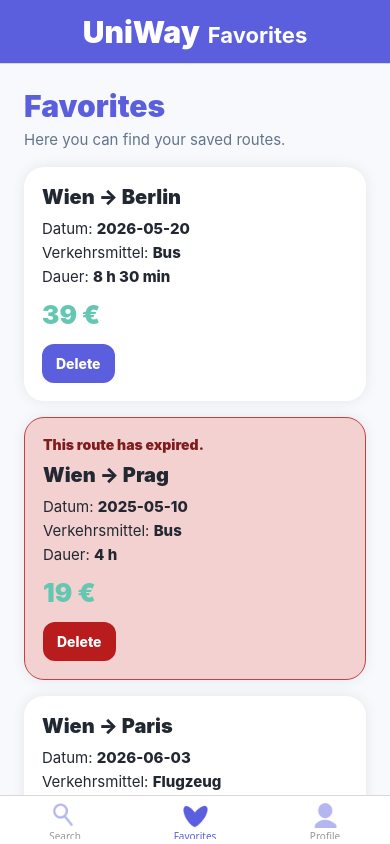
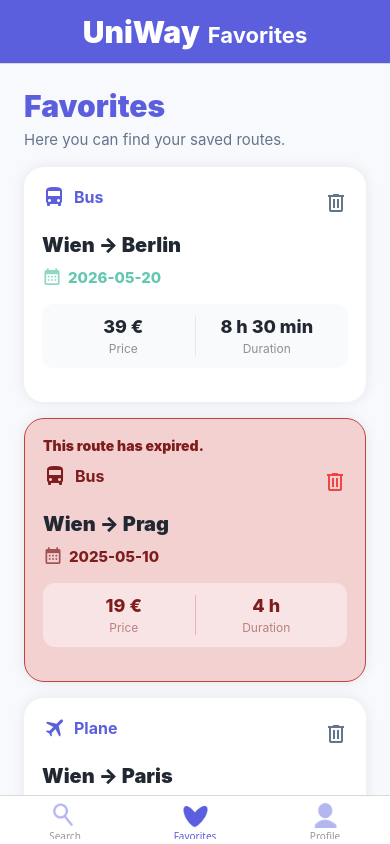
Before and after one commit to dariatu05/uniway, a React Native app: screen /Favorites in a window 390 px wide. Built offline with nearby package versions, Linux system fonts and the light colour scheme; what react-native-calendars would draw is missing.

Commit message:
Style for favorites changed

```diff
--- a/components/favorites/FavoriteRouteCard.js
+++ b/components/favorites/FavoriteRouteCard.js
@@ -1,11 +1,20 @@
+import { MaterialCommunityIcons } from "@expo/vector-icons";
 import { StyleSheet, Text, TouchableOpacity, View } from "react-native";
 import { isRouteExpired } from "../../data/expiredRoutes";
 import { COLORS } from "../../styles/colors";
+
 const transportLabels = {
-  car: "Auto",
-  train: "Zug",
+  car: "Car",
+  train: "Train",
   bus: "Bus",
-  plane: "Flugzeug",
+  plane: "Plane",
+};
+
+const TRANSPORT_ICONS = {
+  bus: 'bus',
+  train: 'train',
+  plane: 'airplane',
+  car: 'car',
 };
 
 function formatDuration(minutes) {
@@ -20,8 +29,13 @@ function formatDuration(minutes) {
   return `${hours} h ${mins} min`;
 }
 
+
+
 export default function FavoriteRouteCard({ route, onDelete }) {
   const expired = isRouteExpired(route);
+
+  const transportType = route.mainTransport?.toLowerCase();
+  const iconName = TRANSPORT_ICONS[transportType] || "map-marker";
 
   return (
     <View style={[styles.card, expired && styles.expiredCard]}>
@@ -29,39 +43,109 @@ export default function FavoriteRouteCard({ route, onDelete }) {
         <Text style={styles.expiredText}>This route has expired.</Text>
       ) : null}
 
+      <View style={styles.topRow}>
+        <View style={styles.transportWrap}>
+          <MaterialCommunityIcons name={iconName} size={24} color={expired ? "#7f1d1d" : COLORS.primary} />
+          <Text style={[styles.transportText, expired && styles.textMuted]}>
+            {transportLabels[route.mainTransport] || route.mainTransport}
+          </Text>
+        </View>
+
+        <TouchableOpacity onPress={() => onDelete(route.id)} hitSlop={{ top: 10, bottom: 10, left: 10, right: 10 }}>
+          <MaterialCommunityIcons name="trash-can-outline" size={24} color={expired ? "#ef4444" : "#64748b"} />
+        </TouchableOpacity>
+      </View>
+
+
       <Text style={styles.title}>
         {route.from} → {route.to}
       </Text>
 
-      <Text style={styles.info}>
-        Datum: <Text style={styles.bold}>{route.date}</Text>
-      </Text>
+      <View style={styles.dateRow}>
+        <MaterialCommunityIcons
+          name="calendar-month"
+          size={20}
+          color={expired ? "#7f1d1d" : COLORS.secondary}
+          style={styles.calendarIcon}
+        />
+        <Text style={[styles.info, styles.bold, expired ? styles.textMuted : { color: COLORS.secondary }, { marginBottom: 0 }]}>
+          {route.date}
+        </Text>
+      </View>
 
-      <Text style={styles.info}>
-        Verkehrsmittel:{" "}
-        <Text style={styles.bold}>
-          {transportLabels[route.mainTransport] || route.mainTransport}
-        </Text>
-      </Text>
+      <View style={[styles.statsRow, expired && styles.statsRowExpired]}>
+        <View style={styles.statItem}>
+          <Text style={[styles.statValue, expired && styles.textMuted]}>
+            {route.price} €
+          </Text>
+          <Text style={[styles.statLabel, expired && styles.textMuted]}>Price</Text>
+        </View>
 
-      <Text style={styles.info}>
-        Dauer:{" "}
-        <Text style={styles.bold}>{formatDuration(route.durationMinutes)}</Text>
-      </Text>
+        <View style={[styles.divider, expired && styles.dividerExpired]} />
 
-      <Text style={styles.price}>{route.price} €</Text>
+        <View style={styles.statItem}>
+          <Text style={[styles.statValue, expired && styles.textMuted]}>
+            {formatDuration(route.durationMinutes)}
+          </Text>
+          <Text style={[styles.statLabel, expired && styles.textMuted]}>Duration</Text>
+        </View>
+      </View>
 
-      <TouchableOpacity
-        style={[styles.button, expired && styles.deleteButton]}
-        onPress={() => onDelete(route.id)}
-      >
-        <Text style={styles.buttonText}>Delete</Text>
-      </TouchableOpacity>
     </View>
   );
 }
 
 const styles = StyleSheet.create({
+   dateRow: {
+    flexDirection: "row",
+    alignItems: "center",
+    marginBottom: 16,
+  },
+  calendarIcon: {
+    marginRight: 6,
+    opacity: 0.7,
+  },
+  statsRow: {
+    flexDirection: "row",
+    alignItems: "center",
+    backgroundColor: "#f8fafc",
+    borderRadius: 12,
+    paddingVertical: 12,
+    paddingHorizontal: 10,
+    marginBottom: 16,
+  },
+   statItem: {
+    flex: 1,
+    alignItems: "center",
+  },
+  statValue: {
+    fontSize: 18,
+    fontWeight: "800",
+    color: COLORS.text,
+  },
+  statLabel: {
+    fontSize: 12,
+    color: COLORS.text,
+    opacity: 0.5,
+    marginTop: 4,
+  },
+  topRow: {
+    flexDirection: "row",
+    justifyContent: "space-between",
+    alignItems: "center",
+    marginBottom: 12,
+  },
+  transportText: {
+    fontSize: 16,
+    fontWeight: "700",
+    color: COLORS.primary,
+  },
+  transportWrap: {
+    flexDirection: "row",
+    alignItems: "center",
+    gap: 8,
+    marginBottom: 12,
+  },
   card: {
     backgroundColor: COLORS.surface,
     borderRadius: 20,
@@ -96,25 +180,18 @@ const styles = StyleSheet.create({
   bold: {
     fontWeight: "800",
   },
-  price: {
-    color: COLORS.secondary,
-    fontSize: 26,
-    fontWeight: "900",
-    marginTop: 8,
-    marginBottom: 14,
+  statsRowExpired: {
+    backgroundColor: "rgba(255, 255, 255, 0.4)",
   },
-  button: {
-    backgroundColor: COLORS.primary,
-    paddingVertical: 11,
-    paddingHorizontal: 14,
-    borderRadius: 12,
-    alignSelf: "flex-start",
+  divider: {
+    width: 1,
+    height: "100%",
+    backgroundColor: "#e2e8f0",
   },
-  deleteButton: {
-    backgroundColor: "#b91c1c",
+  dividerExpired: {
+    backgroundColor: "#eeb4b4",
   },
-  buttonText: {
-    color: "#FFFFFF",
-    fontWeight: "800",
+  textMuted: {
+    color: "#7f1d1d",
   },
 });
--- a/pages/ResultsPage.jsx
+++ b/pages/ResultsPage.jsx
@@ -21,11 +21,6 @@ import { rankRoutes } from '../utils/routeRanking';
 import { RouteDetailsPage } from './RouteDetailsPage';
 
 
-// const SORT_OPTIONS = [
-//     { key: 'cheapest', label: '🏷️ Price' },
-//     { key: 'fastest', label: '⚡ Speed' },
-//     { key: 'best', label: '⭐ Best' },
-// ];
 
 const SORT_OPTIONS = [
     { key: 'cheapest', label: ' Price', icon: 'tag' },
```
